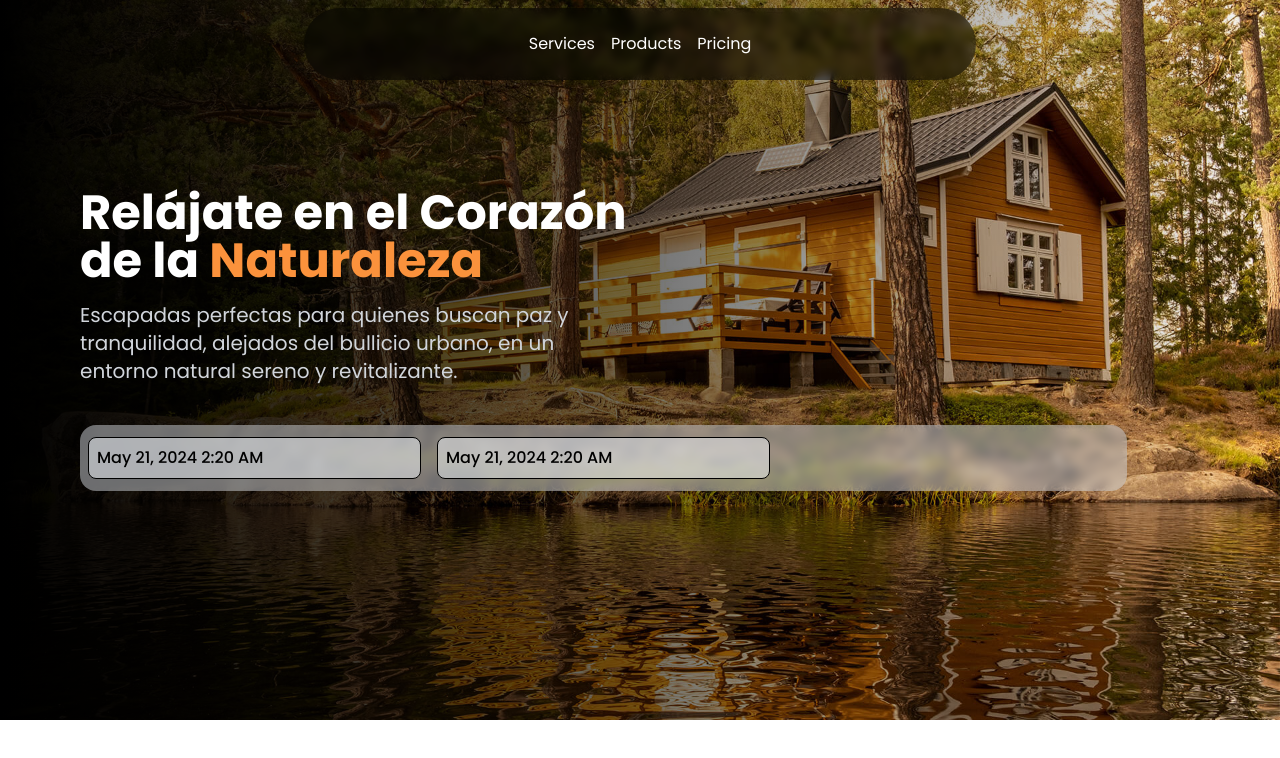
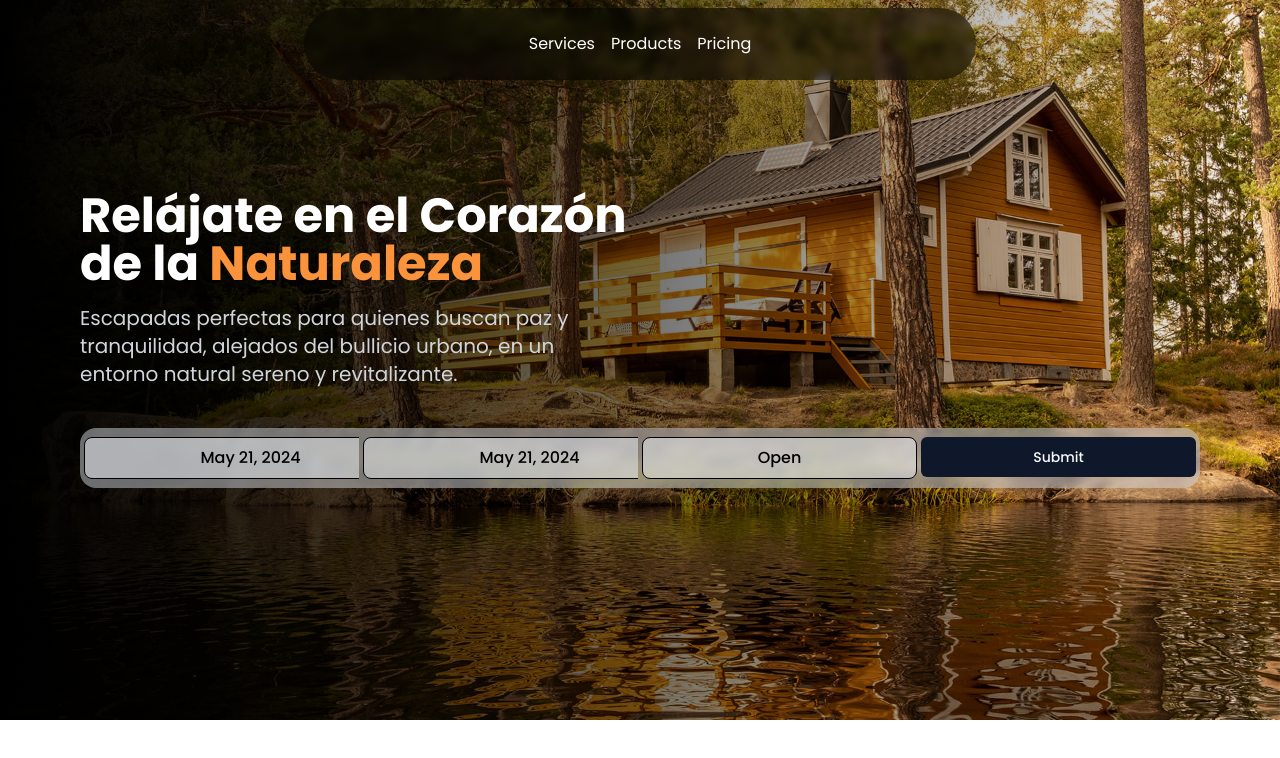
Before and after one commit to AgusMolinaCode/Sara-Hotel, a Next.js app: page / in a window 1280 px wide. Shown: the top 758 px of the page. Built offline with nearby package versions, Linux system fonts and the light colour scheme.

Commit message:
chore: Update dependencies and add form fields for RentForm

```diff
--- a/components/shared/RentForm.tsx
+++ b/components/shared/RentForm.tsx
@@ -2,7 +2,7 @@
 
 import { zodResolver } from "@hookform/resolvers/zod";
 import { useForm } from "react-hook-form";
-import { z } from "zod";
+import { set, z } from "zod";
 import { Button } from "@/components/ui/button";
 import {
   Form,
@@ -13,10 +13,15 @@ import {
   FormLabel,
   FormMessage,
 } from "@/components/ui/form";
-import { Input } from "@/components/ui/input";
+import {
+  Popover,
+  PopoverContent,
+  PopoverTrigger,
+} from "@/components/ui/popover";
 import { rentFormSchema } from "@/lib/validator";
 import DatePicker from "react-datepicker";
 import "react-datepicker/dist/react-datepicker.css";
+import { useState } from "react";
 
 export function RentForm() {
   // ...
@@ -36,28 +41,35 @@ export function RentForm() {
     // ✅ This will be type-safe and validated.
     console.log(values);
   }
+
+  const [startDate, setStartDate] = useState(new Date());
+  const [endDate, setEndDate] = useState(new Date());
+
   return (
     <Form {...form}>
-      <form onSubmit={form.handleSubmit(onSubmit)} className="grid grid-cols-3 py-1">
+      <form
+        onSubmit={form.handleSubmit(onSubmit)}
+        className="grid md:grid-cols-4 gap-1 py-[0.05rem] px-1"
+      >
         <FormField
           control={form.control}
           name="checkIn"
           render={({ field }) => (
             <FormItem className=" space-y-0">
               <FormControl>
-                <div className="grid w-full overflow-hidden rounded-full bg-grey-50 px-2 py-2">
+                <div className="grid w-full overflow-hidden rounded-lg bg-grey-50  py-2">
                   <DatePicker
-                    selected={field.value}
+                    selected={field.value as Date}
                     onChange={(date: Date) => {
                       form.setValue("checkIn", date);
+                      setStartDate(date);
                     }}
-                    showTimeSelect
-                    timeFormat="HH:mm"
-                    timeCaption="time"
-                    dateFormat="MMMM d, yyyy h:mm aa"
                     minDate={new Date()}
-                    className="w-full border border-black bg-slate-100/50 rounded-lg px-2 py-2 font-medium text-black"
-                    placeholderText="Seleccione la fecha de inicio"
+                    dateFormat="MMMM d, yyyy"
+                    selectsStart
+                    startDate={startDate}
+                    endDate={endDate}
+                    className="text-center border border-black bg-slate-100/50 rounded-lg px-2 py-2 font-medium text-black focus:outline-none"
                   />
                 </div>
               </FormControl>
@@ -67,23 +79,27 @@ export function RentForm() {
         />
         <FormField
           control={form.control}
-          name="checkIn"
+          name="checkOut"
           render={({ field }) => (
             <FormItem className=" space-y-0">
               <FormControl>
-                <div className="grid w-full overflow-hidden rounded-full bg-grey-50 px-2 py-2">
+                <div className="grid w-full overflow-hidden rounded-lg bg-grey-50 py-2">
                   <DatePicker
-                    selected={field.value}
+                    selected={field.value as Date}
                     onChange={(date: Date) => {
-                      form.setValue("checkIn", date);
+                      form.setValue("checkOut", date);
+                      setEndDate(date);
                     }}
-                    showTimeSelect
-                    timeFormat="HH:mm"
-                    timeCaption="time"
-                    dateFormat="MMMM d, yyyy h:mm aa"
-                    minDate={new Date()}
-                    className="w-full border border-black bg-slate-100/50 rounded-lg px-2 py-2 font-medium text-black"
-                    placeholderText="Seleccione la fecha de inicio"
+                    dateFormat="MMMM d, yyyy"
+                    selectsEnd
+                    startDate={startDate}
+                    endDate={endDate}
+                    minDate={
+                      new Date(
+                        new Date(startDate).setDate(startDate.getDate() + 1)
+                      )
+                    }
+                    className="text-center border border-black bg-slate-100/50 rounded-lg px-2 py-2 font-medium text-black focus:outline-none"
                   />
                 </div>
               </FormControl>
@@ -91,7 +107,15 @@ export function RentForm() {
             </FormItem>
           )}
         />
-        {/* <Button type="submit">Submit</Button> */}
+        <div className="space-y-0">
+          <Popover>
+            <PopoverTrigger className="w-full border border-black bg-slate-100/50 rounded-lg px-2 my-2 py-2 font-medium text-black">
+              Open
+            </PopoverTrigger>
+            <PopoverContent>Place content for the popover here.</PopoverContent>
+          </Popover>
+        </div>
+        <Button className="px-2 my-2 py-2" type="submit">Submit</Button>
       </form>
     </Form>
   );
--- /dev/null
+++ b/components/ui/popover.tsx
@@ -0,0 +1,31 @@
+"use client"
+
+import * as React from "react"
+import * as PopoverPrimitive from "@radix-ui/react-popover"
+
+import { cn } from "@/lib/utils"
+
+const Popover = PopoverPrimitive.Root
+
+const PopoverTrigger = PopoverPrimitive.Trigger
+
+const PopoverContent = React.forwardRef<
+  React.ElementRef<typeof PopoverPrimitive.Content>,
+  React.ComponentPropsWithoutRef<typeof PopoverPrimitive.Content>
+>(({ className, align = "center", sideOffset = 4, ...props }, ref) => (
+  <PopoverPrimitive.Portal>
+    <PopoverPrimitive.Content
+      ref={ref}
+      align={align}
+      sideOffset={sideOffset}
+      className={cn(
+        "z-50 w-72 rounded-md border border-slate-200 bg-white p-4 text-slate-950 shadow-md outline-none data-[state=open]:animate-in data-[state=closed]:animate-out data-[state=closed]:fade-out-0 data-[state=open]:fade-in-0 data-[state=closed]:zoom-out-95 data-[state=open]:zoom-in-95 data-[side=bottom]:slide-in-from-top-2 data-[side=left]:slide-in-from-right-2 data-[side=right]:slide-in-from-left-2 data-[side=top]:slide-in-from-bottom-2 dark:border-slate-800 dark:bg-slate-950 dark:text-slate-50",
+        className
+      )}
+      {...props}
+    />
+  </PopoverPrimitive.Portal>
+))
+PopoverContent.displayName = PopoverPrimitive.Content.displayName
+
+export { Popover, PopoverTrigger, PopoverContent }
--- a/package.json
+++ b/package.json
@@ -12,6 +12,7 @@
     "@hookform/resolvers": "^3.4.2",
     "@radix-ui/react-avatar": "^1.0.4",
     "@radix-ui/react-label": "^2.0.2",
+    "@radix-ui/react-popover": "^1.0.7",
     "@radix-ui/react-slot": "^1.0.2",
     "@sanity/image-url": "^1.0.2",
     "class-variance-authority": "^0.7.0",
```
Also changed, not shown: public/icons/calendar.svg (added), 1 other file (tests, documents, lock files or other folders).
